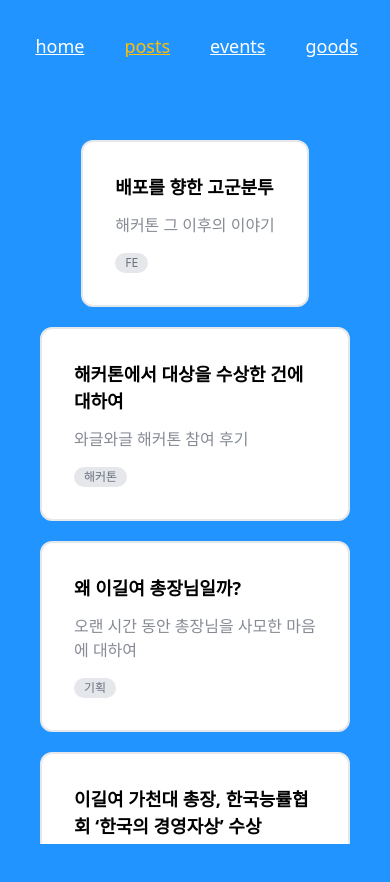
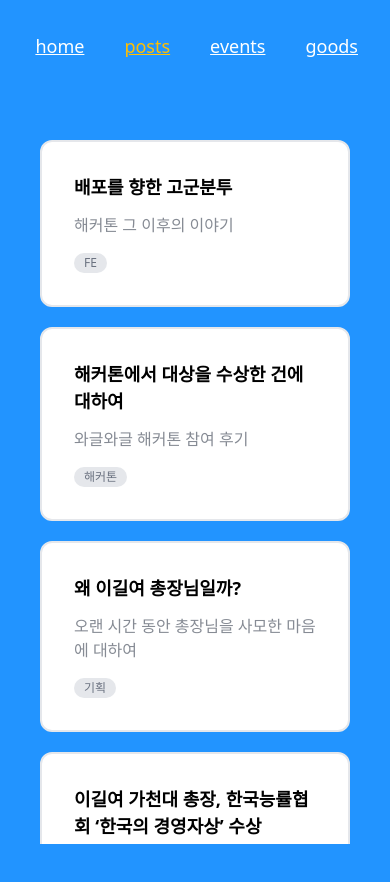
Before and after one commit to anonymousRecords/najakgil-web, a Next.js app: page /posts in a window 390 px wide. Shown: the top 882 px of the page. Built offline with nearby package versions, Linux system fonts and the light colour scheme.

Commit message:
fix : ListItem 여백 수정

```diff
--- a/components/ListItem.tsx
+++ b/components/ListItem.tsx
@@ -11,7 +11,7 @@ export default function ListItem({ post }: ListItemProps) {
   const { id, title, description, category } = post;
   return (
     <Link
-      className="hover: mx-auto flex flex-col justify-between space-y-4 rounded-xl border-2 bg-white p-8 transition-all duration-300 ease-in-out hover:-translate-y-1.5 md:mx-20 md:flex-row md:space-y-0"
+      className="hover: flex flex-col justify-between space-y-4 rounded-xl border-2 bg-white p-8 transition-all duration-300 ease-in-out hover:-translate-y-1.5 md:mx-20 md:flex-row md:space-y-0"
       href={`/posts/${id}`}
     >
       <div className="flex flex-1 flex-col">
```
